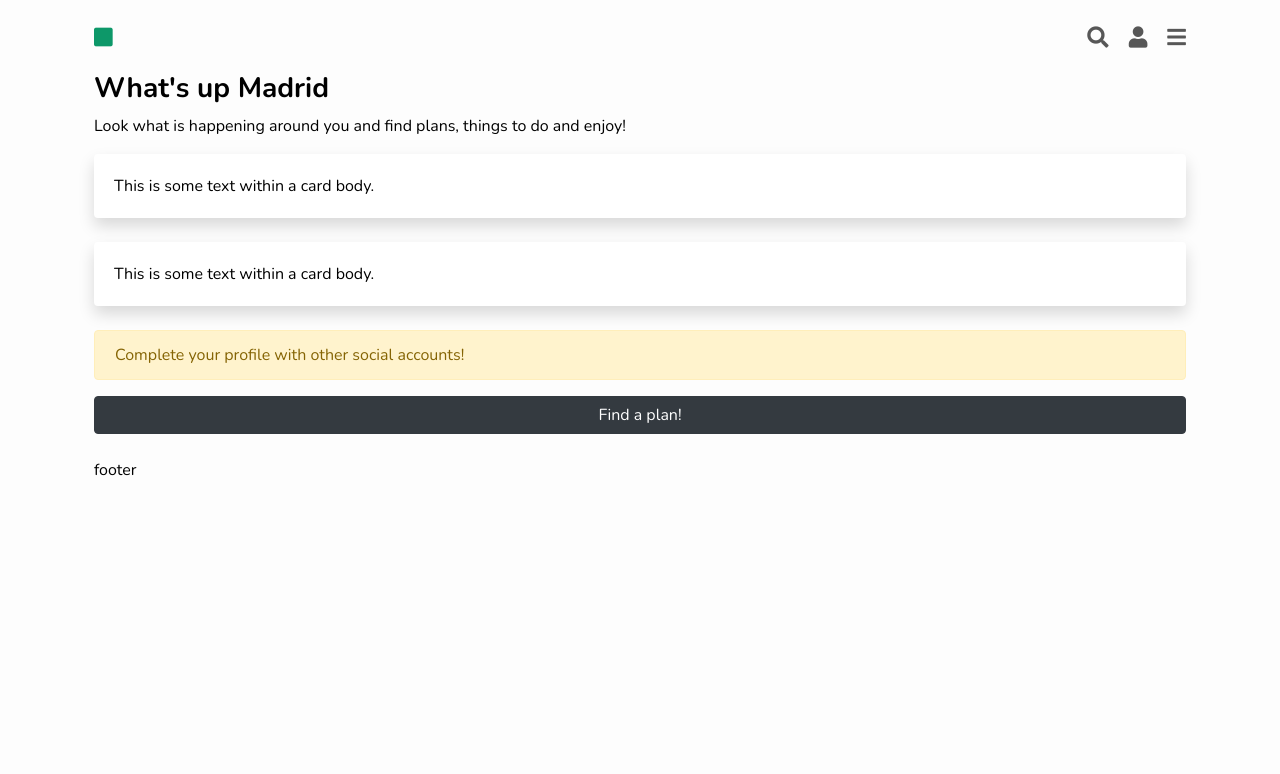
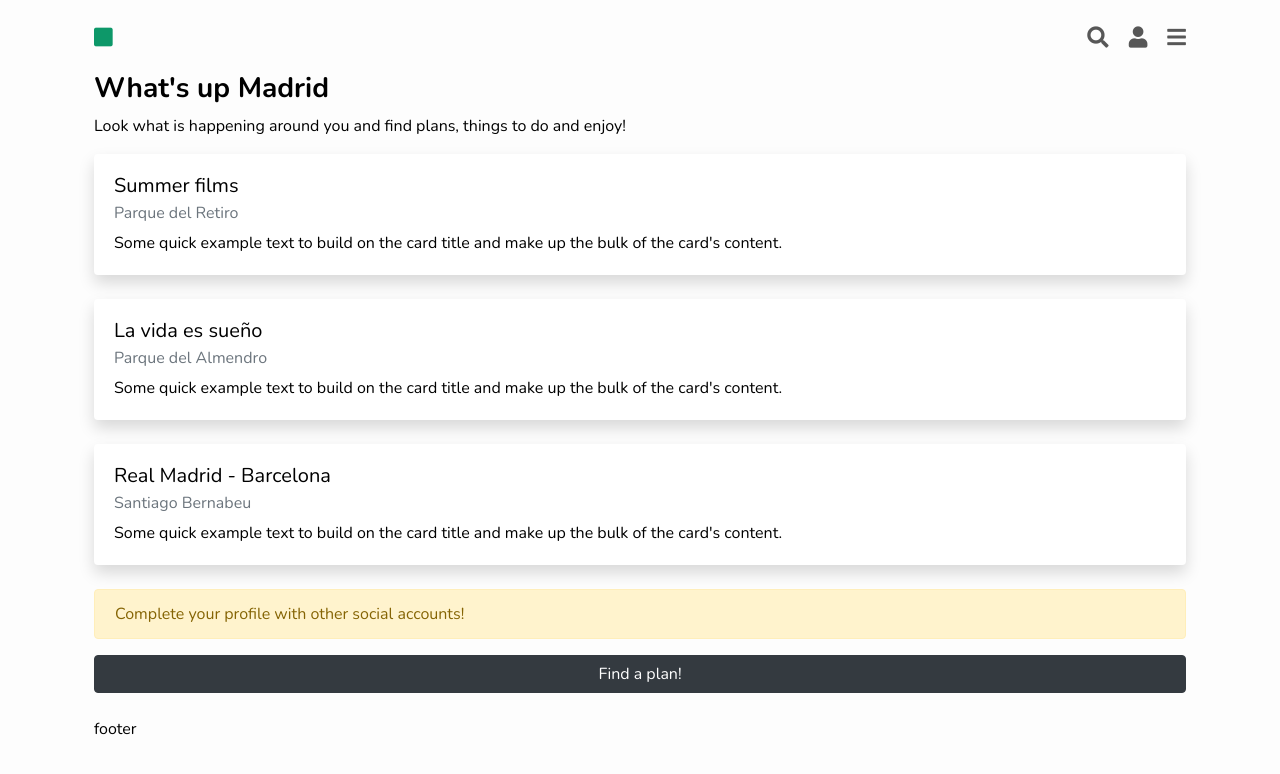
Before and after one commit to caguilar-iam-worlding/angularapp, an Angular app: page / in a window 1280 px wide. Shown: the top 774 px of the page. Built offline with nearby package versions, Linux system fonts and the light colour scheme.

Commit message:
Bind action to cards component

```diff
--- a/src/app/app.component.html
+++ b/src/app/app.component.html
@@ -6,7 +6,7 @@
         <div #home_header_subtitle>{{ app.subtitle }}</div>
     </div>
     <div #home_body class="mb-3">
-      <app-card *ngFor="let action of actions"></app-card>
+      <app-card *ngFor="let action of actions" [data]="action"></app-card>
     </div>
 
   </div>
--- a/src/app/app.component.ts
+++ b/src/app/app.component.ts
@@ -27,7 +27,8 @@ export class AppComponent {
   // From Data service where reload the page
   actions: Action[] = [
     new Action('Cinema', 'Summer films', 'Avda. independencia', 'Parque del Retiro', new Coordinate(40.411214, -3.713434)),
-    new Action('Theatre', 'La vida es sueño', 'Avda. grande', 'Parque del Almendro', new Coordinate(40.40212, -3.73423948))
+    new Action('Theatre', 'La vida es sueño', 'Avda. grande', 'Parque del Almendro', new Coordinate(40.40212, -3.73423948)),
+    new Action('Sport', 'Real Madrid - Barcelona', 'Concha Espina, 2', 'Santiago Bernabeu', new Coordinate(40.41, -3.71))
   ];
 
 
--- a/src/app/components/card/card.component.html
+++ b/src/app/components/card/card.component.html
@@ -1,5 +1,7 @@
 <div class="card card-no-border card-radius shadow mb-4">
   <div class="card-body">
-    This is some text within a card body.
+    <h5 class="card-title">{{ data.name }}</h5>
+    <h6 class="card-subtitle mb-2 text-muted">{{ data.locationName }}</h6>
+    <p class="card-text">Some quick example text to build on the card title and make up the bulk of the card's content.</p>
   </div>
 </div>
--- a/src/app/components/card/card.component.ts
+++ b/src/app/components/card/card.component.ts
@@ -1,4 +1,7 @@
-import { Component, OnInit } from '@angular/core';
+import { Component, OnInit, Input } from '@angular/core';
+
+import { Action } from 'src/app/models/action.model';
+import { Coordinate } from 'src/app/models/coordinate.model';
 
 @Component({
   selector: 'app-card',
@@ -6,6 +9,7 @@ import { Component, OnInit } from '@angular/core';
   styleUrls: ['./card.component.css']
 })
 export class CardComponent implements OnInit {
+  @Input() data: Action;
 
   constructor() { }
 
```
